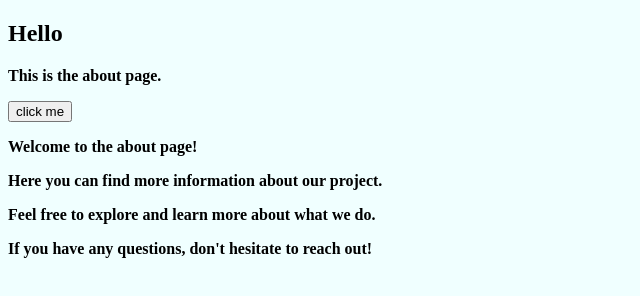
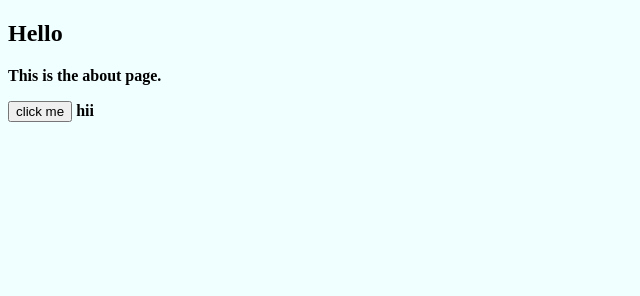
Before and after one commit to neerajcoder1/What-is-git, a plain HTML site: page about.html in a window 1280 px wide. Shown: the whole page, without its empty margins (0-640 px from the left). Drawn offline with Linux system fonts and the light colour scheme.

Commit message:
console.log object

```diff
--- a/about.html
+++ b/about.html
@@ -10,9 +10,6 @@
     <h2>Hello</h2>
     <p>This is the about page.</p>
     <button>click me</button>
-    <p>Welcome to the about page!</p>
-    <p>Here you can find more information about our project.</p>
-    <p>Feel free to explore and learn more about what we do.</p>
-    <p>If you have any questions, don't hesitate to reach out!</p>
+     <span>hii</span>
 </body>
 </html>
--- a/script.js
+++ b/script.js
@@ -1 +1,2 @@
 console("Hello");
+console.log('object');
```
